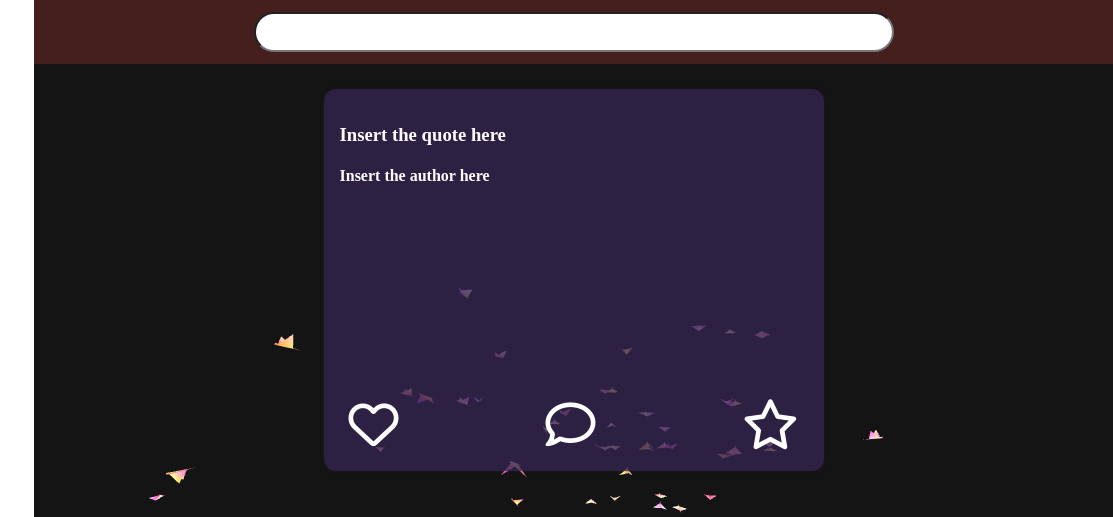
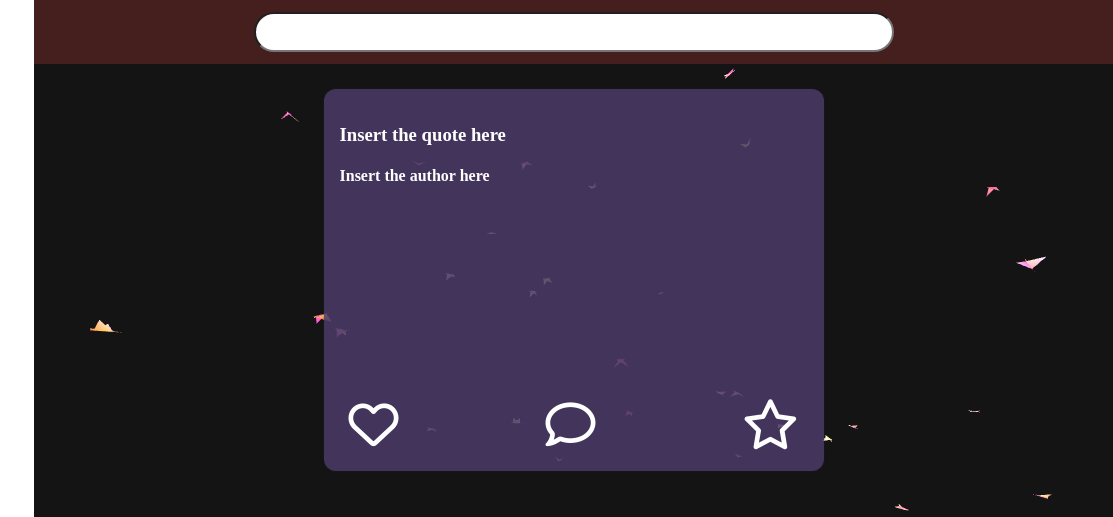
Before and after one commit to bryanchen24/Quotient, a website: page public/Home.html in a window 1280 px wide. Shown: the top 517 px of the page, 167-1280 px from the left. Drawn offline with nearby package versions, Linux system fonts and the light colour scheme; animation ran at ten frames a second.

```diff
--- a/public/Home.html
+++ b/public/Home.html
@@ -102,7 +102,7 @@
         backgroundColor: 0x141414,
         color2: 0xffff,
         speedLimit: 6.0,
-        separation: 41.0,
+        separation: 93.0,
         alignment: 30.0,
         cohesion: 22.0,
         quantity: 3.0,
--- a/public/Main.css
+++ b/public/Main.css
@@ -63,7 +63,7 @@ body {
   height: 350px;
   position: relative;
   padding: 16px;
-  background-color: hsla(261, 38%, 23%, 0.781);
+  background-color: hsla(261, 28%, 32%, 0.863);
   color: white;
 }
 
```
Also changed, not shown: vercel.json (added).
